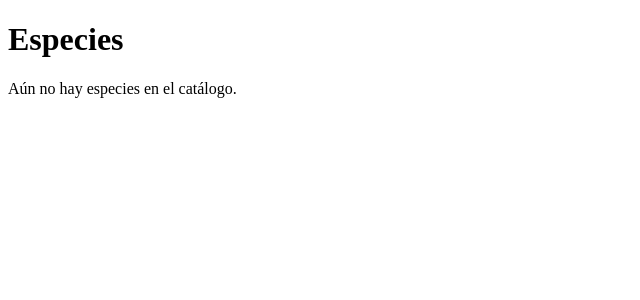
After one commit to deducoder/orquidea, a FastAPI app: template src/orquidea/web/templates/especies.html in a window 1280 px wide. The commit adds this page. Shown: the top 300 px of the page, without its empty margins (0-640 px from the left). Run offline with FastAPI, Linux system fonts and the light colour scheme; the template is opened without the code that fills it, so the values that code supplies are empty.

Commit message:
feat(web): lista de especies del catálogo

```diff
--- a/src/orquidea/web/app.py
+++ b/src/orquidea/web/app.py
@@ -5,9 +5,12 @@ from fastapi.responses import HTMLResponse
 from fastapi.staticfiles import StaticFiles
 from fastapi.templating import Jinja2Templates
 
+from orquidea.datos.catalogo import DIRECTORIO_CATALOGO, cargar_catalogo
+
 BASE_DIR = Path(__file__).parent
 
 app = FastAPI()
+app.state.catalogo = cargar_catalogo(DIRECTORIO_CATALOGO)
 app.mount("/static", StaticFiles(directory=BASE_DIR / "static"), name="static")
 templates = Jinja2Templates(directory=BASE_DIR / "templates")
 
@@ -15,3 +18,10 @@ templates = Jinja2Templates(directory=BASE_DIR / "templates")
 @app.get("/", response_class=HTMLResponse)
 def inicio(request: Request) -> HTMLResponse:
     return templates.TemplateResponse(request, "inicio.html")
+
+
+@app.get("/especies", response_class=HTMLResponse)
+def lista_de_especies(request: Request) -> HTMLResponse:
+    return templates.TemplateResponse(
+        request, "especies.html", {"especies": request.app.state.catalogo}
+    )
--- /dev/null
+++ b/src/orquidea/web/templates/especies.html
@@ -0,0 +1,14 @@
+{% extends "base.html" %}
+{% block title %}Especies — Orquídea{% endblock %}
+{% block content %}
+<h1>Especies</h1>
+{% if especies %}
+<ul>
+  {% for especie in especies %}
+  <li><a href="/especies/{{ especie.id }}">{{ especie.nombre_cientifico }}</a></li>
+  {% endfor %}
+</ul>
+{% else %}
+<p>Aún no hay especies en el catálogo.</p>
+{% endif %}
+{% endblock %}
--- a/src/orquidea/web/templates/inicio.html
+++ b/src/orquidea/web/templates/inicio.html
@@ -2,4 +2,5 @@
 {% block content %}
 <h1>Orquídea</h1>
 <p>Catálogo de orquídeas nativas de Chiapas.</p>
+<p><a href="/especies">Ver las especies</a></p>
 {% endblock %}
```
Also changed, not shown: tests/test_web_especies.py (added, +67 -0 lines).
